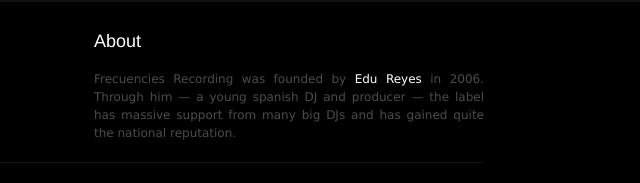
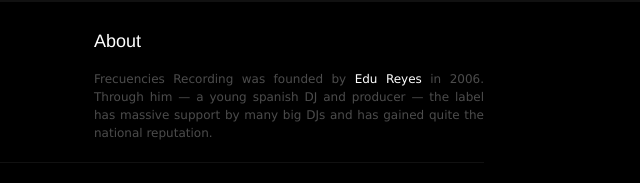
Before and after one commit to max/frecuencies, a plain HTML site: page public/index.html in a window 1280 px wide. Shown: the part 693-876 px from the top of the page, 556-1196 px from the left. Drawn offline with nearby package versions, Linux system fonts and the light colour scheme.

Commit message:
Fix grammar in about text

```diff
--- a/public/index.html
+++ b/public/index.html
@@ -101,8 +101,8 @@
         Frecuencies Recording was founded by <a
           href="http://www.myspace.com/edureyes" target="blank">Edu Reyes</a>
         in 2006. Through him &mdash; a young spanish DJ and producer &mdash;
-        the label has massive support from many big DJs and has gained quite
-        the national reputation.
+        the label has massive support by many big DJs and has gained quite the
+        national reputation.
       </p>
 		</div>
 	</div>
```
